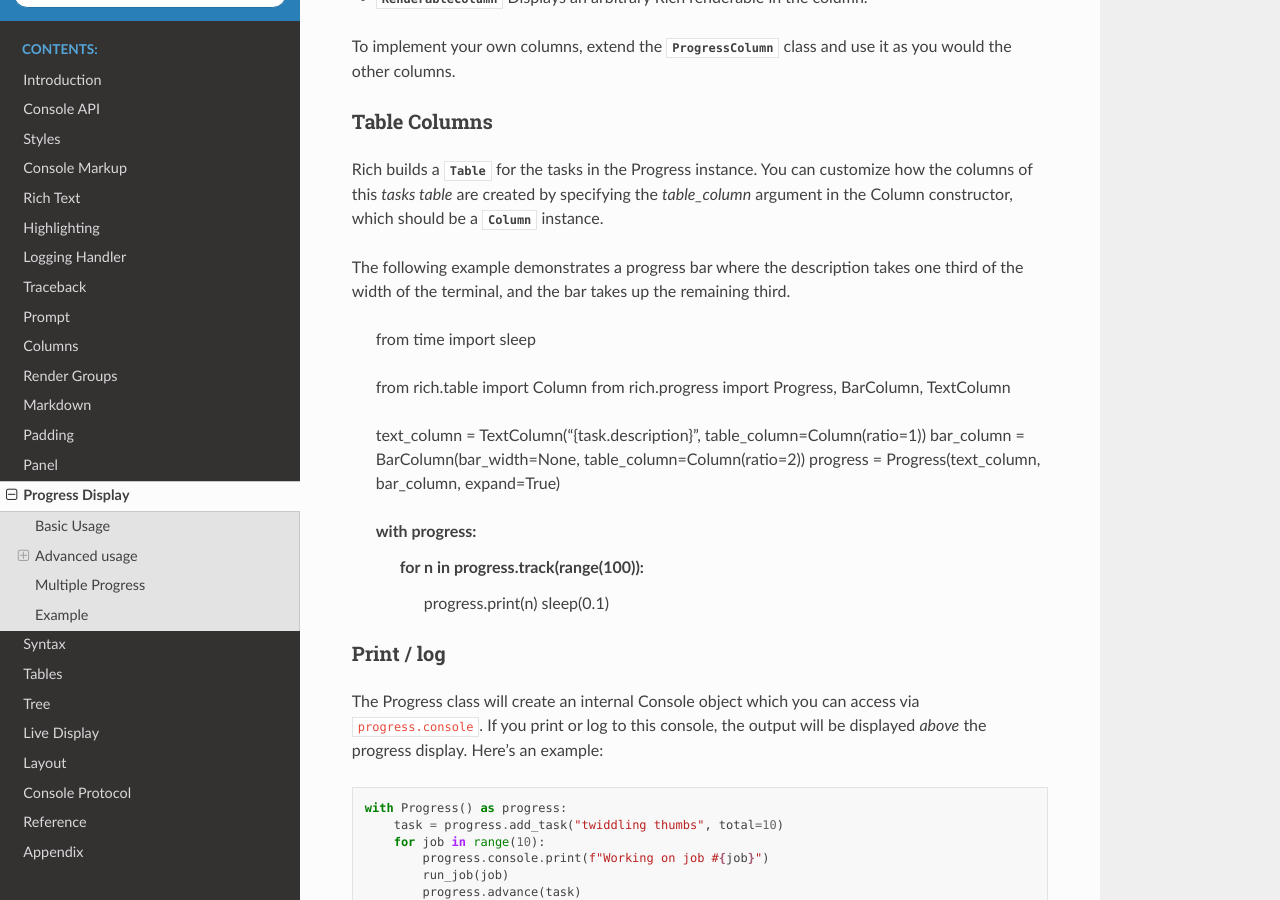
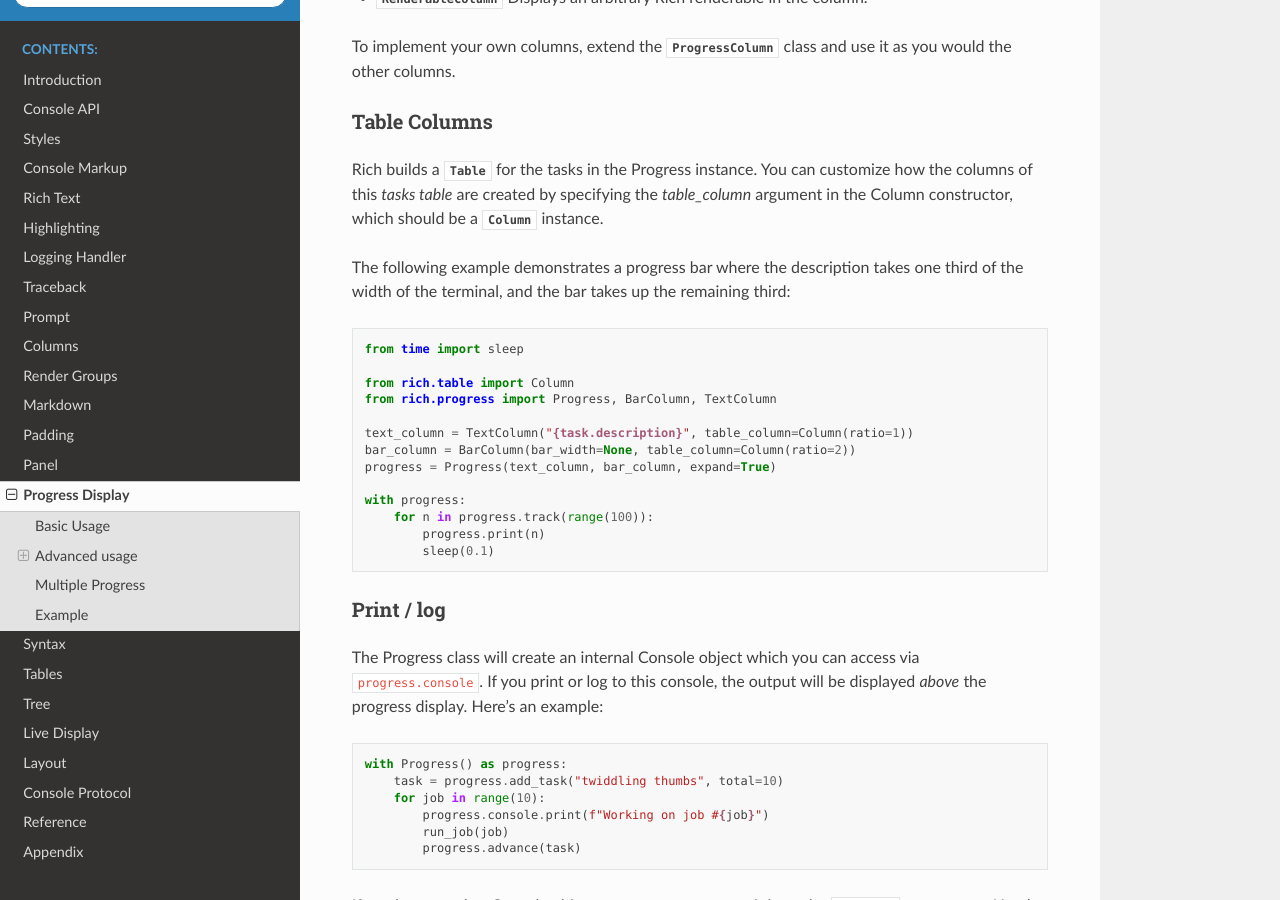
Before and after one commit to Textualize/rich, a Sphinx documentation site: the page built from docs/source/progress.rst, in a window 1280 px wide and 900 px high, scrolled down 3645 px. Built offline with Sphinx 7.4.7 and the Read the Docs theme 2.0.0, drawn with Linux system fonts in a browser that asks for light colours.

Commit message:
Update progress.rst

```diff
--- a/docs/source/progress.rst
+++ b/docs/source/progress.rst
@@ -133,7 +133,7 @@
 
 Rich builds a :class:`~rich.table.Table` for the tasks in the Progress instance. You can customize how the columns of this *tasks table* are created by specifying the `table_column` argument in the Column constructor, which should be a :class:`~rich.table.Column` instance.
 
-The following example demonstrates a progress bar where the description takes one third of the width of the terminal, and the bar takes up the remaining third.
+The following example demonstrates a progress bar where the description takes one third of the width of the terminal, and the bar takes up the remaining third::
 
     from time import sleep
 
```
